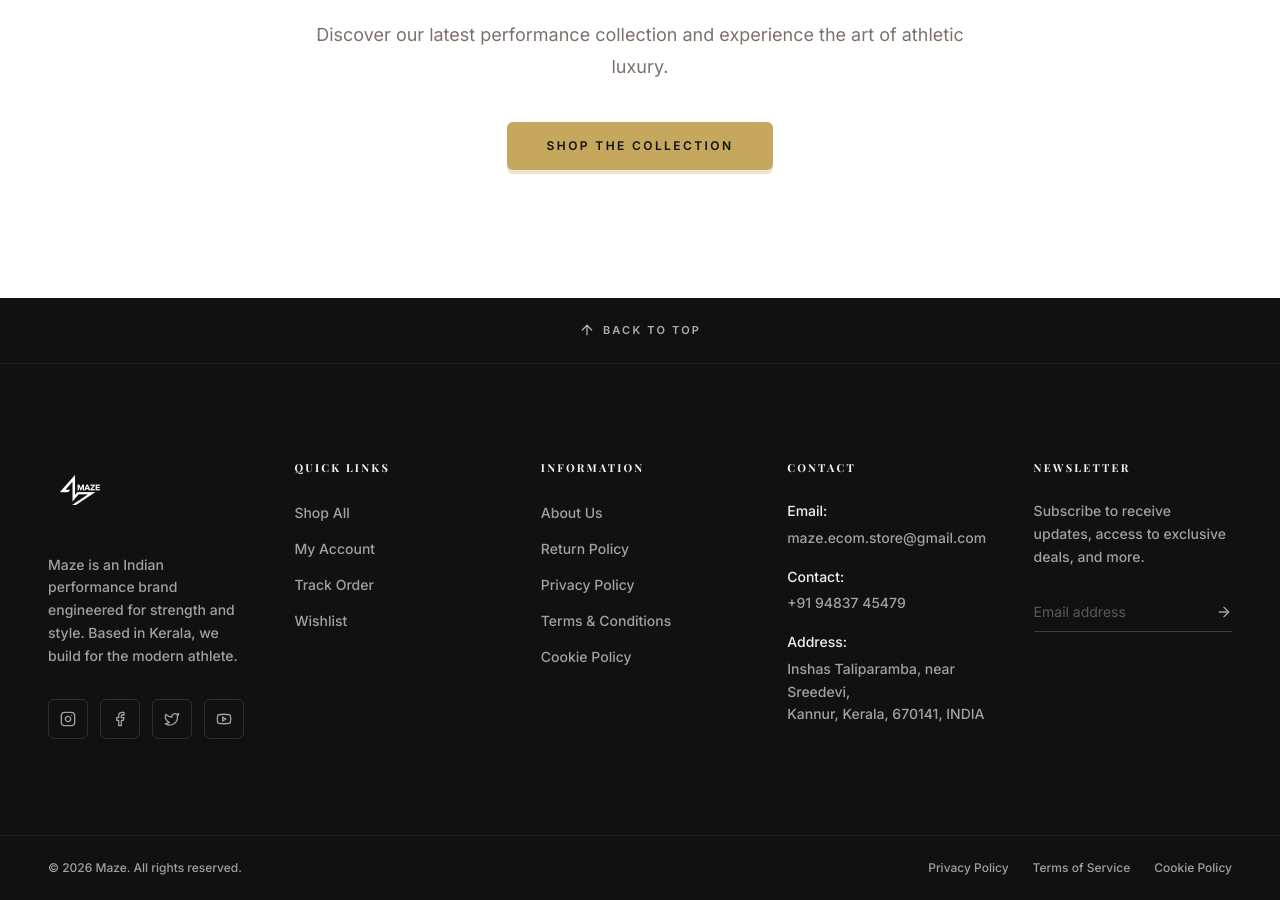
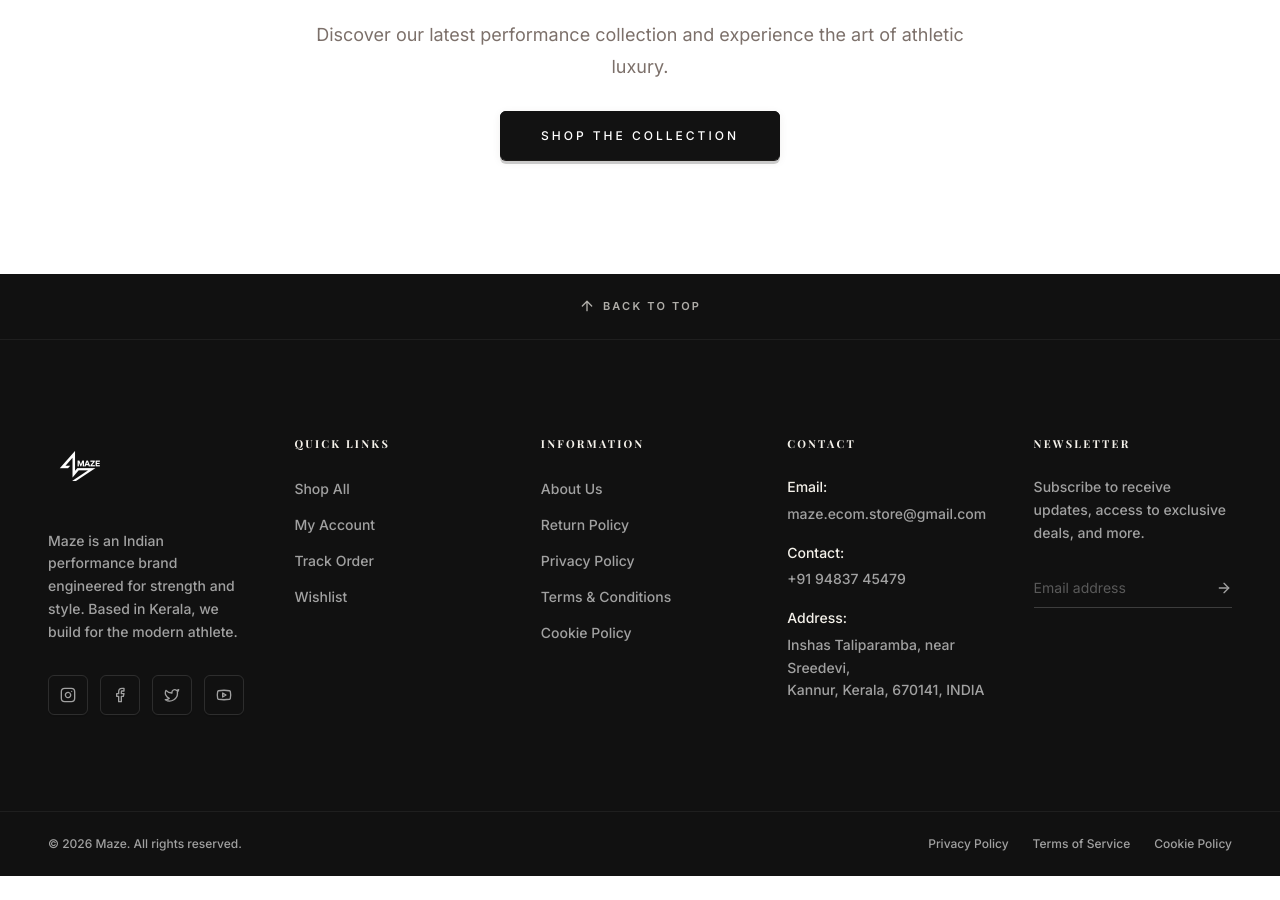
Before and after one commit to webaxishoprizo-svg/Maze, a React (Vite) app: page /about in a window 1280 px wide. Shown: the part 2761-3661 px from the top of the page. After the commit the page ends 3637 px from the top, so only its background shows below. Built offline with nearby package versions, Linux system fonts and the light colour scheme; no server answers; the HTML template or start-up script is replaced by a standard one; a web font is replaced by a local one.

Commit message:
Sync 'Shop the Collection' button with global dark 3D style

```diff
--- a/src/pages/About.tsx
+++ b/src/pages/About.tsx
@@ -205,7 +205,7 @@
             <p className="text-body-lg text-muted-foreground mb-10">
               Discover our latest performance collection and experience the art of athletic luxury.
             </p>
-            <a href="/collection" className="inline-flex items-center justify-center bg-[#C6A75E] text-[#111111] px-10 py-4 text-xs font-bold tracking-[0.2em] uppercase rounded-[6px] hover:bg-[#b59855] transition-all shadow-[0_4px_0_rgba(198,167,94,0.3)] hover:shadow-[0_2px_0_rgba(198,167,94,0.3)] hover:translate-y-[2px]">
+            <a href="/collection" className="btn-couture-filled px-10 py-4">
               <span>Shop the Collection</span>
             </a>
           </motion.div>
```
